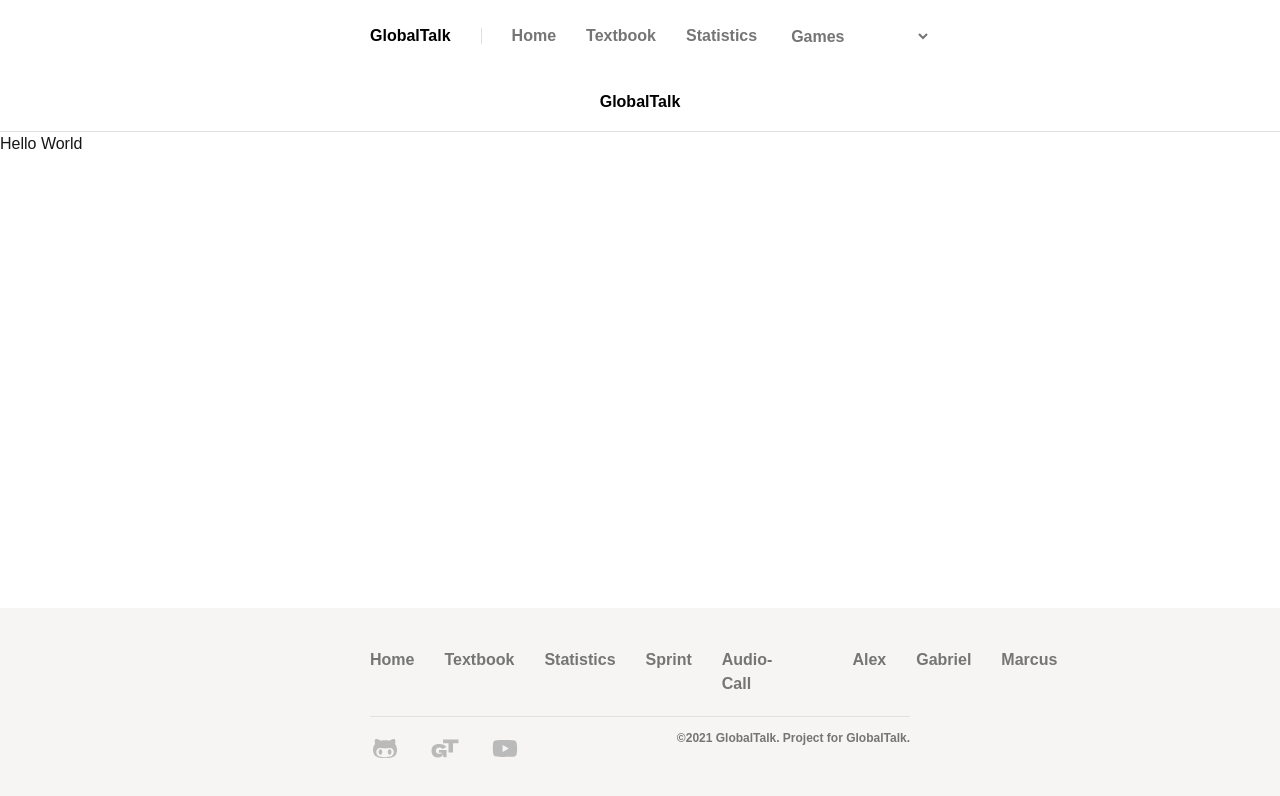
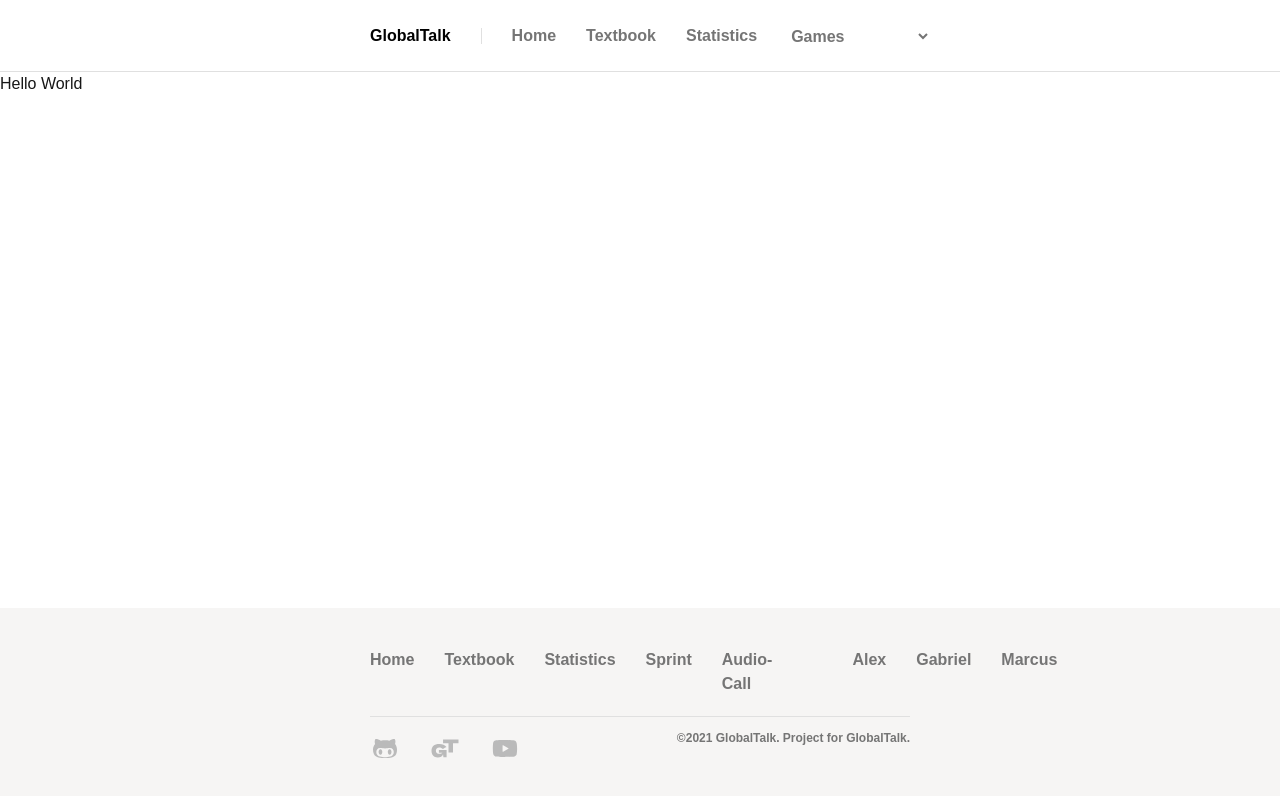
Before and after one commit to LiaCBA/final-personal-project, a Next.js app: page / in a window 1280 px wide. Shown: the top 796 px of the page. Built offline with nearby package versions, Linux system fonts and the light colour scheme.

Commit message:
bugFix/header
removed extra header

```diff
--- a/components/Header.tsx
+++ b/components/Header.tsx
@@ -46,12 +46,6 @@ const Header = () => {
           </select>
         </nav>
       </header>
-      <header className="flex justify-between items-center m-auto mx-auto pt-[18px] pr-[20px] pb-[18px] pl-[20px] max-w-[375px]">
-        <BurgerMenu />
-        <h1 className="flex-grow font-extrabold text-black text-center">
-          GlobalTalk
-        </h1>
-      </header>
     </div>
   );
 };
```
